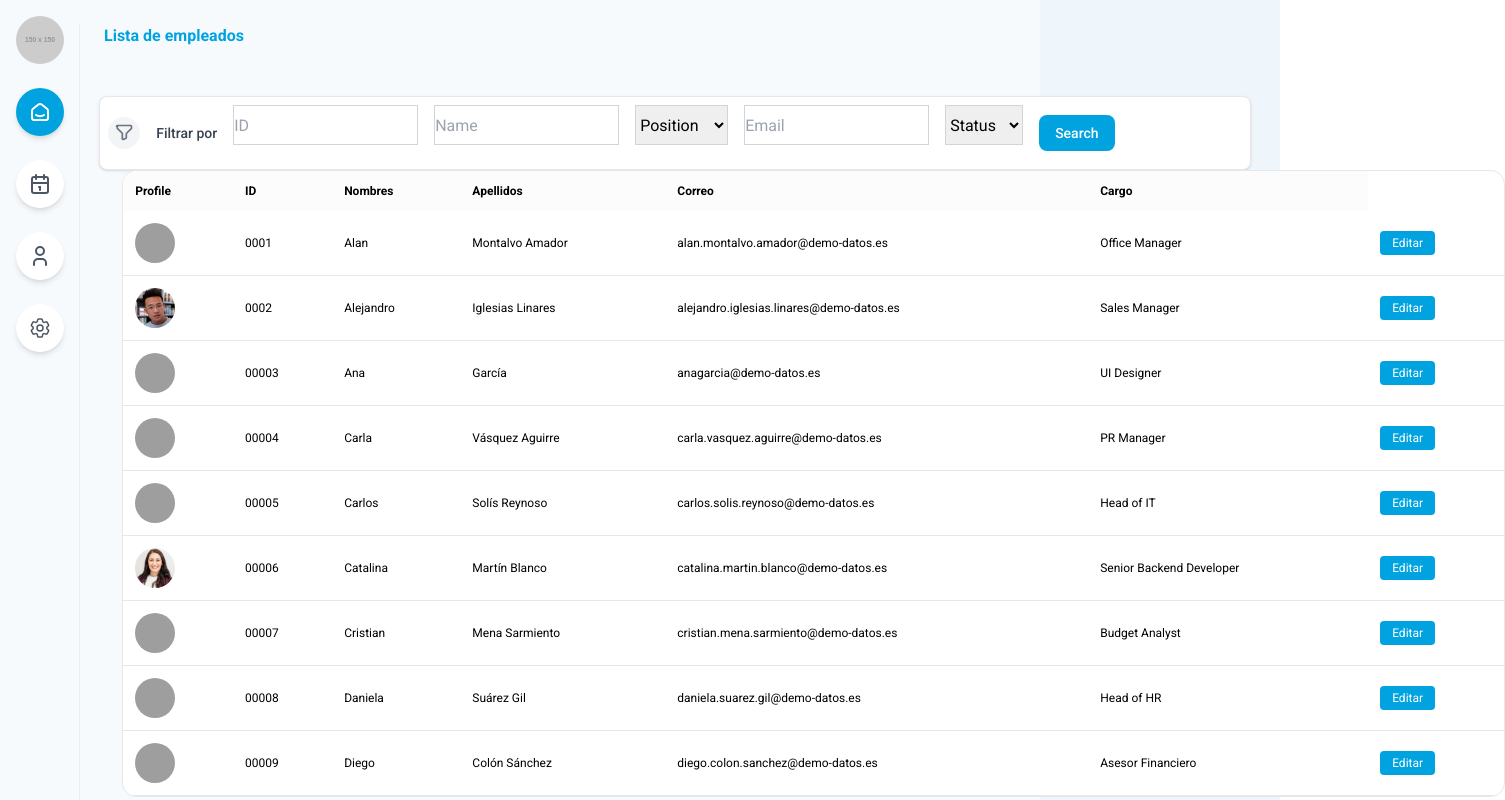
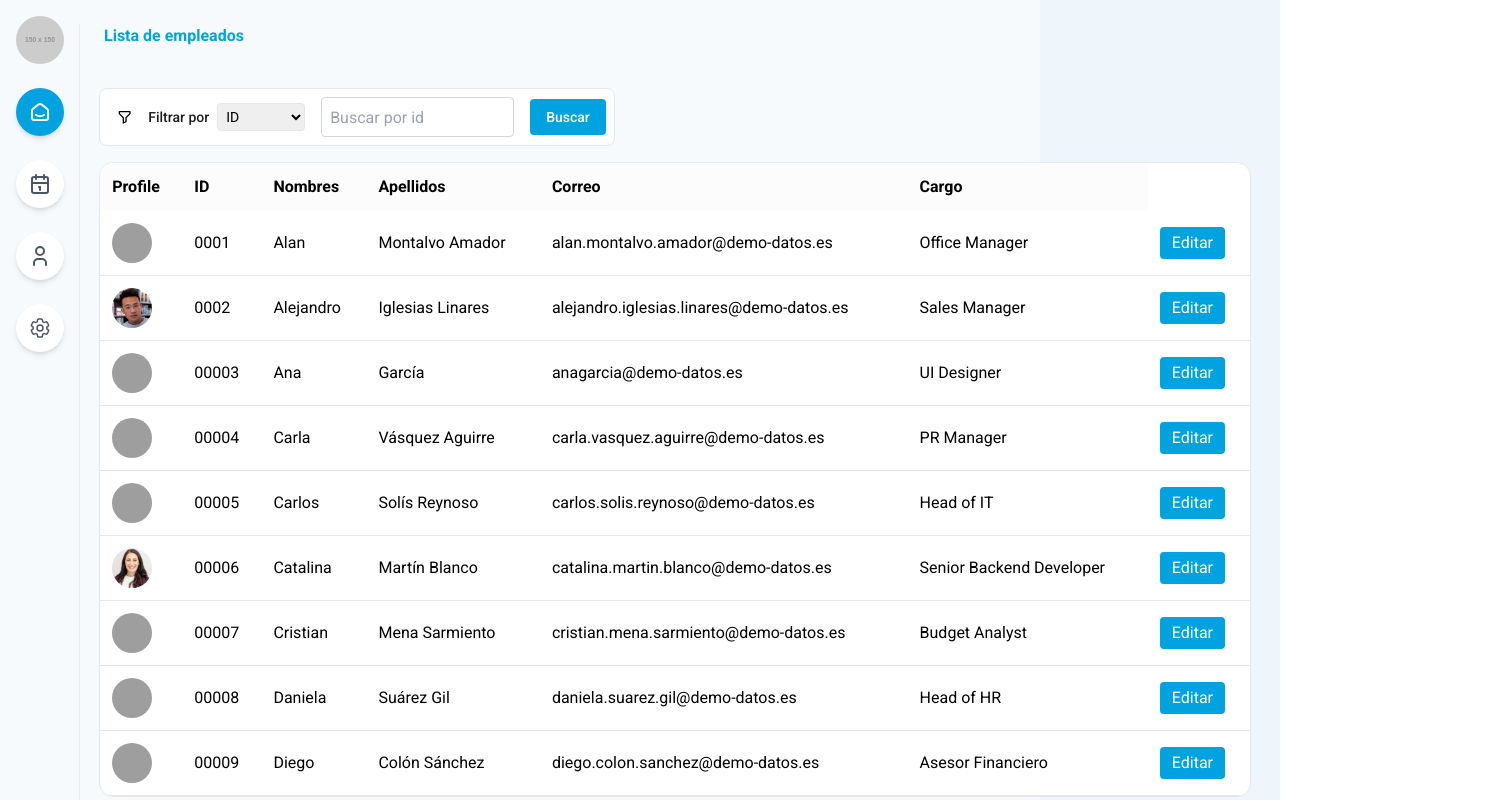
Before and after one commit to LorelizDev/AssecoSync_client, a React (Vite) app: page /AdminEmployeeList in a window 1280 px wide. Shown: the top 800 px of the page, 1505 px wide, since content can reach past the window. Built offline with nearby package versions, Linux system fonts and the light colour scheme; grey boxes are pictures that could not be loaded; a web font is replaced by a local one.

Commit message:
feat(employees): simplify filter search components and increase font size in employee list

```diff
--- a/src/components/EmployeeFilter.jsx
+++ b/src/components/EmployeeFilter.jsx
@@ -1,86 +1,67 @@
 import { useState } from 'react';
 import React from 'react';
+import { BiFilterAlt } from 'react-icons/bi';
 
 const EmployeeFilter = ({ onSearch }) => {
   const filters = [
     { key: 'id', label: 'ID', type: 'text' },
-    { key: 'name', label: 'Name', type: 'text' },
-    {
-      key: 'position',
-      label: 'Position',
-      type: 'dropdown',
-      options: ['Manager', 'Developer'],
-    },
-    { key: 'email', label: 'Email', type: 'text' },
-    {
-      key: 'status',
-      label: 'Status',
-      type: 'dropdown',
-      options: ['Active', 'Inactive'],
-    },
+    { key: 'nombre', label: 'Nombre', type: 'text' },
+    { key: 'apellidos', label: 'Apellidos', type: 'text' },
+    { key: 'cargo', label: 'Cargo', type: 'text' },
   ];
 
-  const [filterValues, setFilterValues] = useState({});
-
-  const handleFilterChange = (key, value) => {
-    setFilterValues({ ...filterValues, [key]: value });
-  };
+  const [selectedFilter, setSelectedFilter] = useState('id');
+  const [filterValue, setFilterValue] = useState('');
 
   const handleSearch = () => {
-    onSearch(filterValues);
+    onSearch({ [selectedFilter]: filterValue });
   };
 
   return (
-    <div className="flex items-center bg-white border rounded-lg shadow p-2 space-x-4">
-      <div className="flex items-center justify-center w-8 h-8 rounded-full bg-gray-100">
-        <svg
-          xmlns="http://www.w3.org/2000/svg"
-          fill="none"
-          viewBox="0 0 24 24"
-          strokeWidth={2}
-          stroke="currentColor"
-          className="w-5 h-5 text-gray-500"
+    <div className="flex flex-col md:flex-row items-center bg-white border rounded-lg w-full max-w-4xl">
+      {/* Filter Icon and Label */}
+      <div className="flex items-center w-full md:w-auto p-2">
+        <div className="flex items-center justify-center w-8 h-8 rounded-full mr-2">
+          <BiFilterAlt />
+        </div>
+        <span className="text-sm font-medium text-[#1D1D1D] mr-2">
+          Filtrar por
+        </span>
+
+        {/* Dropdown for Filter Selection */}
+        <select
+          value={selectedFilter}
+          onChange={(e) => setSelectedFilter(e.target.value)}
+          className="border rounded p-1 text-sm"
         >
-          <path
-            strokeLinecap="round"
-            strokeLinejoin="round"
-            d="M3 4a1 1 0 011-1h16a1 1 0 011 1v2a1 1 0 01-.293.707l-5.622 5.622a1 1 0 00-.293.707v4.362a1 1 0 01-.553.894l-3 1.5A1 1 0 0110 19v-6.293a1 1 0 00-.293-.707L4.293 6.707A1 1 0 014 6V4z"
-          />
-        </svg>
-      </div>
-      <span className="text-sm font-medium text-gray-700">Filtrar por</span>
-
           {filters.map((filter) => (
-        <div key={filter.key} className="mb-4">
-          {filter.type === 'text' && (
-            <input
-              type="text"
-              placeholder={filter.label}
-              onChange={(e) => handleFilterChange(filter.key, e.target.value)}
-              className="h-10 border border-gray-300"
-            />
-          )}
-          {filter.type === 'dropdown' && (
-            <select
-              onChange={(e) => handleFilterChange(filter.key, e.target.value)}
-              className="h-10 border border-gray-300"
-            >
-              <option value="">{filter.label}</option>
-              {filter.options.map((option) => (
-                <option key={option} value={option}>
-                  {option}
+            <option key={filter.key} value={filter.key}>
+              {filter.label}
             </option>
           ))}
         </select>
-          )}
       </div>
-      ))}
+
+      {/* Search Input */}
+      <div className="flex-grow w-full md:w-auto p-2">
+        <input
+          type="text"
+          placeholder={`Buscar por ${selectedFilter}`}
+          value={filterValue}
+          onChange={(e) => setFilterValue(e.target.value)}
+          className="w-full pl-2 h-10 border border-gray-300 rounded"
+        />
+      </div>
+
+      {/* Search Button */}
+      <div className="w-full md:w-auto p-2">
         <button
           onClick={handleSearch}
-        className="flex items-center justify-center px-4 py-2 text-sm font-medium text-white bg-primary rounded-lg hover:bg-[#31B8EA] focus:outline-none"
+          className="w-full flex items-center justify-center px-4 py-2 text-sm font-medium text-white bg-primary rounded hover:bg-[#31B8EA] focus:outline-none"
         >
-        Search
+          Buscar
         </button>
+      </div>
     </div>
   );
 };
--- a/src/components/EmployeeList.jsx
+++ b/src/components/EmployeeList.jsx
@@ -5,7 +5,7 @@ const EmployeeList = ({ employees }) => {
     <div className="w-full overflow-x-auto bg-white rounded-[14px] border border[#b8b8b8]">
       <table className="w-full text-xs">
         <thead className="bg-[#fcfcfc]">
-          <tr>
+          <tr className="text-base">
             <th className="p-3 text-left">Profile</th>
             <th className="p-3 text-left">ID</th>
             <th className="p-3 text-left">Nombres</th>
@@ -14,7 +14,7 @@ const EmployeeList = ({ employees }) => {
             <th className="p-3 text-left">Cargo</th>
           </tr>
         </thead>
-        <tbody>
+        <tbody className="text-base">
           {employees.map((employee, index) => (
             <tr key={index} className="border-b">
               <td className="p-3">
--- a/src/pages/AdminEmployeeList.jsx
+++ b/src/pages/AdminEmployeeList.jsx
@@ -82,26 +82,28 @@ const AdminEmployeeList = () => {
   ];
 
   return (
-    <div className="flex h-screen">
+    <div
+      className="flex flex-col md:flex-row
+    h-screen"
+    >
       {/* Sidebar */}
-      <div className="relative w-20 bg-primarybg">
+      <div className="hidden md:block md:relative md:w-20 bg-primarybg">
         <Sidebar />
       </div>
 
       {/* Main Area */}
-      <div className="relative w-4/5 bg-primarybg">
+      <div className="w-full md:w-4/5 bg-primarybg relative">
         <div className="container mx-auto px-6 py-6">
-          <h1 className="text-1xl text-primary font-bold mb-6">
+          <h1 className="text-1xl text-primary font-bold mb-4">
             Lista de empleados
           </h1>
-
           {/* Wrapper to break out of container */}
         </div>
-        <div className="absolute -right-[22%] w-[120%]">
+        <div className="relative px-4 md:pl-[1.2rem] pb-4 max-w-fit">
           <EmployeeFilter />
-          <div className="absolute -right-[22%] w-[120%]">
-            <EmployeeList employees={employees} />
-          </div>
+        </div>
+        <div className="w-full md:absolute md:-right-[22%] md:w-[120%]">
+          <EmployeeList employees={employees} />
         </div>
       </div>
 
```
Lines whose indentation alone changed are shown as unchanged.
